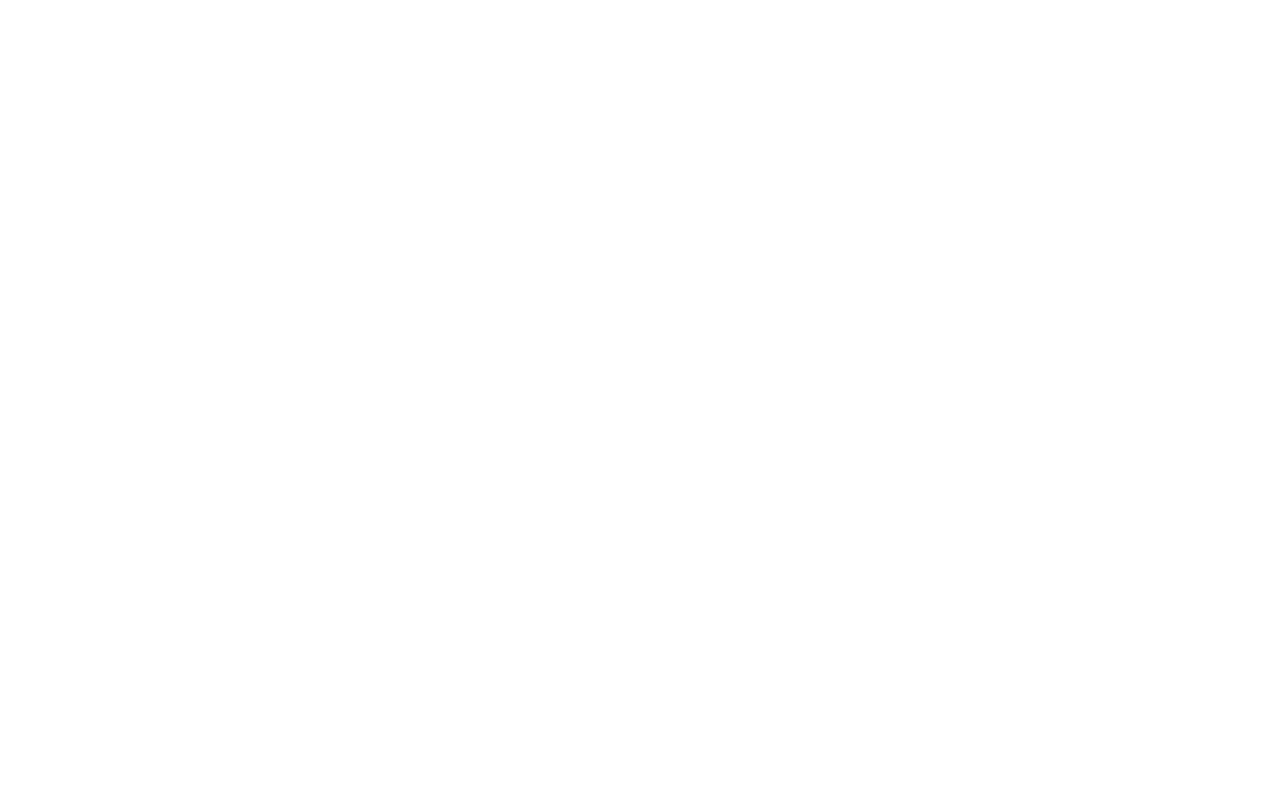
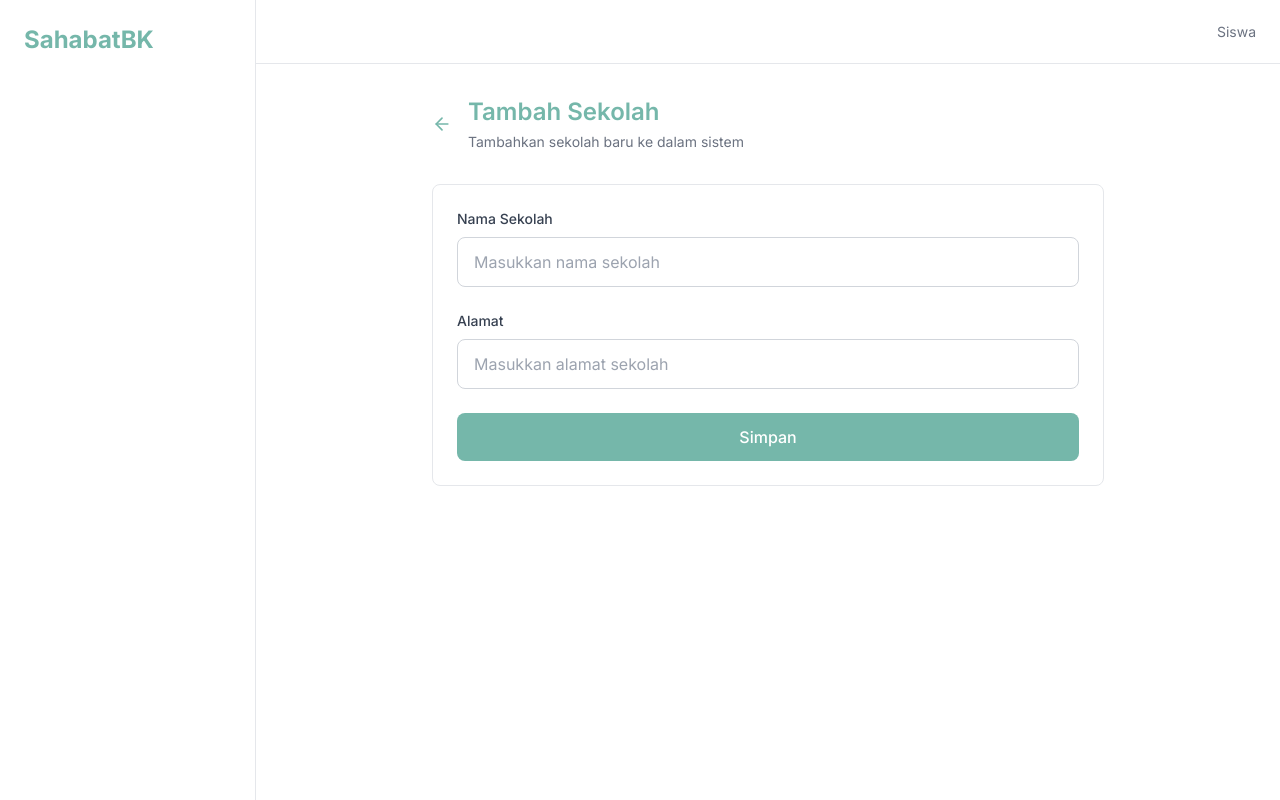
Before and after one commit to Rifqi22424/school-consult, a Next.js app: page /admin/dashboard in a window 1280 px wide. Built offline with nearby package versions, Linux system fonts and the light colour scheme.

Commit message:
almost finish bug

```diff
--- a/app/admin/dashboard/page.tsx
+++ b/app/admin/dashboard/page.tsx
@@ -2,12 +2,14 @@
 
 import { useState } from "react";
 import { useRouter } from "next/navigation";
+import { ArrowLeft } from 'lucide-react';
 
 export default function CreateSchool() {
   const [form, setForm] = useState({ name: "", address: "" });
   const [error, setError] = useState("");
   const [loading, setLoading] = useState(false);
   const [success, setSuccess] = useState("");
+  const router = useRouter();
 
   const handleChange = (e: React.ChangeEvent<HTMLInputElement>) => {
     setForm({ ...form, [e.target.name]: e.target.value });
@@ -45,38 +47,78 @@ export default function CreateSchool() {
   };
 
   return (
-    <div className="flex flex-col items-center justify-center h-screen">
-      <h1 className="text-2xl font-bold">Tambah Sekolah</h1>
-      <form onSubmit={handleSubmit} className="flex flex-col gap-3 mt-5 w-80">
+    <div className="p-8">
+      <div className="max-w-2xl mx-auto">
+        <div className="mb-8 flex items-center">
+          <button
+            onClick={() => router.back()}
+            className="text-[#75B7AA] hover:text-[#629b8f] mr-4"
+          >
+            <ArrowLeft className="h-5 w-5" />
+          </button>
+          <div>
+            <h1 className="text-2xl font-semibold text-[#75B7AA]">
+              Tambah Sekolah
+            </h1>
+            <p className="text-gray-500 text-sm mt-1">
+              Tambahkan sekolah baru ke dalam sistem
+            </p>
+          </div>
+        </div>
+
+        <div className="bg-white rounded-lg border border-gray-200 p-6 text-gray-600">
+          <form onSubmit={handleSubmit} className="space-y-6">
+            <div>
+              <label className="block text-sm font-medium text-gray-700 mb-2">
+                Nama Sekolah
+              </label>
               <input
                 type="text"
                 name="name"
-          placeholder="Nama Sekolah"
+                placeholder="Masukkan nama sekolah"
                 value={form.name}
                 onChange={handleChange}
-          className="border p-2"
+                className="w-full px-4 py-3 rounded-lg border border-gray-300 focus:outline-none focus:ring-2 focus:ring-[#75B7AA]"
                 required
               />
+            </div>
+
+            <div>
+              <label className="block text-sm font-medium text-gray-700 mb-2">
+                Alamat
+              </label>
               <input
                 type="text"
                 name="address"
-          placeholder="Alamat"
+                placeholder="Masukkan alamat sekolah"
                 value={form.address}
                 onChange={handleChange}
-          className="border p-2"
+                className="w-full px-4 py-3 rounded-lg border border-gray-300 focus:outline-none focus:ring-2 focus:ring-[#75B7AA]"
                 required
               />
+            </div>
+
             <button
               type="submit"
-          className="bg-blue-500 text-white p-2"
+              className="w-full bg-[#75B7AA] text-white py-3 rounded-lg hover:bg-[#629b8f] transition-colors font-medium disabled:opacity-50"
               disabled={loading}
             >
               {loading ? "Menyimpan..." : "Simpan"}
             </button>
           </form>
+        </div>
 
-      {error && <p className="text-red-500 mt-3">{error}</p>}
-      {success && <p className="text-green-500 mt-3">{success}</p>}
+        {error && (
+          <div className="mt-4 p-4 bg-red-50 border border-red-200 rounded-lg">
+            <p className="text-red-600 text-sm">{error}</p>
+          </div>
+        )}
+        {success && (
+          <div className="mt-4 p-4 bg-green-50 border border-green-200 rounded-lg">
+            <p className="text-green-600 text-sm">{success}</p>
+          </div>
+        )}
+      </div>
     </div>
   );
 }
--- a/app/admin/login/page.tsx
+++ b/app/admin/login/page.tsx
@@ -34,30 +34,62 @@ export default function AdminLogin() {
   };
 
   return (
-    <div className="flex flex-col items-center justify-center h-screen">
-      <h1 className="text-2xl font-bold">Admin Login</h1>
-      <form onSubmit={handleLogin} className="flex flex-col gap-3 mt-5">
+    <div className="p-8">
+      <div className="max-w-md mx-auto">
+        <div className="mb-8">
+          <h1 className="text-2xl font-semibold text-[#75B7AA]">
+            Login Admin
+          </h1>
+          <p className="text-gray-500 text-sm mt-1">
+            Masuk ke dashboard admin untuk mengelola sistem
+          </p>
+        </div>
+
+        <div className="bg-white rounded-lg border border-gray-200 p-6 text-gray-600">
+          <form onSubmit={handleLogin} className="space-y-6">
+            <div>
+              <label className="block text-sm font-medium text-gray-700 mb-2">
+                Email
+              </label>
               <input
                 type="email"
-          placeholder="Email"
+                placeholder="Masukkan email"
                 value={email}
                 onChange={(e) => setEmail(e.target.value)}
-          className="border p-2"
+                className="w-full px-4 py-3 rounded-lg border border-gray-300 focus:outline-none focus:ring-2 focus:ring-[#75B7AA]"
                 required
               />
+            </div>
+
+            <div>
+              <label className="block text-sm font-medium text-gray-700 mb-2">
+                Password
+              </label>
               <input
                 type="password"
-          placeholder="Password"
+                placeholder="Masukkan password"
                 value={password}
                 onChange={(e) => setPassword(e.target.value)}
-          className="border p-2"
+                className="w-full px-4 py-3 rounded-lg border border-gray-300 focus:outline-none focus:ring-2 focus:ring-[#75B7AA]"
                 required
               />
-        <button type="submit" className="bg-blue-500 text-white p-2">
+            </div>
+
+            <button
+              type="submit"
+              className="w-full bg-[#75B7AA] text-white py-3 rounded-lg hover:bg-[#629b8f] transition-colors font-medium"
+            >
               Login
             </button>
           </form>
-      {error && <p className="text-red-500">{error}</p>}
+        </div>
+
+        {error && (
+          <div className="mt-4 p-4 bg-red-50 border border-red-200 rounded-lg">
+            <p className="text-red-600 text-sm">{error}</p>
+          </div>
+        )}
+      </div>
     </div>
   );
 }
--- a/app/auth/login/page.tsx
+++ b/app/auth/login/page.tsx
@@ -10,10 +10,10 @@ export default function Login() {
   const router = useRouter();
   // const [email, setEmail] = useState("");
   // const [password, setPassword] = useState("");
-  // const [email, setEmail] = useState("teacher@example.com");
-  // const [password, setPassword] = useState("securepassword");
-  const [email, setEmail] = useState("rifqimuzakki4545@gmail.com");
+  const [email, setEmail] = useState("rifqimuzakki45@gmail.com");
   const [password, setPassword] = useState("password");
+  // const [email, setEmail] = useState("rifqimuzakki4545@gmail.com");
+  // const [password, setPassword] = useState("password");
   const [error, setError] = useState("");
 
   const handleLogin = async (e: React.FormEvent) => {
--- a/app/auth/register/student/page.tsx
+++ b/app/auth/register/student/page.tsx
@@ -75,7 +75,7 @@ export default function RegisterStudent() {
       });
 
       // setTimeout(() => router.push("/auth/login"), 3000);
-      router.push("/auth/login");
+      // router.push("/auth/login");
     } catch (err: any) {
       setError(err.message);
     } finally {
--- a/app/auth/register/teacher/page.tsx
+++ b/app/auth/register/teacher/page.tsx
@@ -74,7 +74,7 @@ export default function RegisterTeacher() {
       });
 
       // setTimeout(() => router.push("/auth/login"), 3000);
-      router.push("/auth/login");
+      // router.push("/auth/login");
     } catch (err: any) {
       console.log(err.message);
       setError(err.message);
--- a/components/auth-wrapper.tsx
+++ b/components/auth-wrapper.tsx
@@ -25,9 +25,6 @@ export default function AuthWrapper({
     setIsAuthenticated(!!token);
     setIsAuthPage(isAuthPage); // Kirim status halaman auth ke layout
 
-    // if (!token && !isAuthPage) {
-    //   router.push("/auth/login");
-    // }
   });
 
   if (isAuthenticated || isAuthPage) {
@@ -38,7 +35,7 @@ export default function AuthWrapper({
 
   if (isAuthenticated === false) {
     console.log("isAuthenticated === false");
-    return null;
+    return <>{children}</>;
   }
 
   console.log("null");
--- a/components/layout-wrapper.tsx
+++ b/components/layout-wrapper.tsx
@@ -179,7 +179,7 @@ export default function LayoutWrapper({
                       </button>
                       <button
                         onClick={handleLogout}
-                        className="block w-full text-left px-4 py-2 text-sm text-gray-700 hover:bg-red-100"
+                        className="block w-full text-left px-4 py-2 text-sm text-gray-700 hover:bg-gray-100"
                       >
                         Logout
                       </button>
```
Lines whose indentation alone changed are shown as unchanged.
